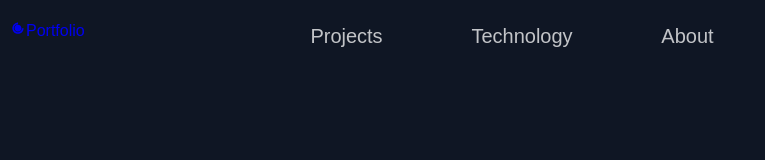
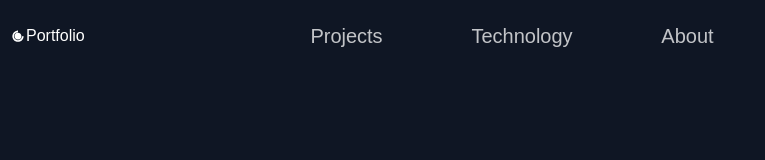
Before and after one commit to Shivam-Sharma-1/Simple-Portfolio-Website, a Next.js app: page / in a window 1280 px wide. Shown: the top 160 px of the page, without its empty margins (0-765 px from the left). Built offline with nearby package versions, Linux system fonts and the light colour scheme.

Commit message:
style: fix header logo

```diff
--- a/src/components/Header/Header.js
+++ b/src/components/Header/Header.js
@@ -7,7 +7,7 @@ function Header() {
         <Container>
             <Div1>
                 <Link href='/'>
-                    <div>
+                    <div style={{textDecoration: "none", color: "white", display: "flex" , alignItems: "center"}}>
                         <DiCssdeck/><span>Portfolio</span>
                     </div>
                 </Link>
--- a/src/components/Header/HeaderStyles.js
+++ b/src/components/Header/HeaderStyles.js
@@ -7,6 +7,7 @@ export const Container = styled.div`
 	grid-column-gap: 2rem;
 	padding: 1rem;
 	padding-top: 2rem;
+    align-items: center;
 `
 
 export const Div1 = styled.div`
```
